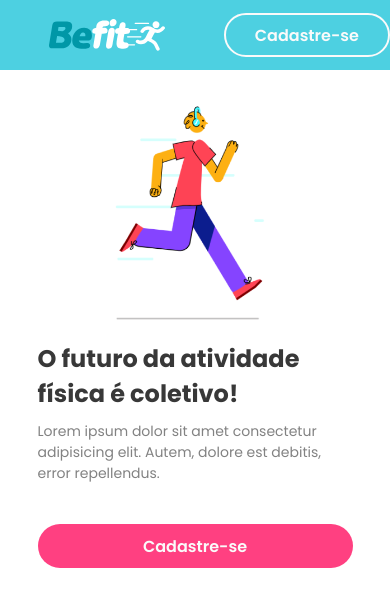
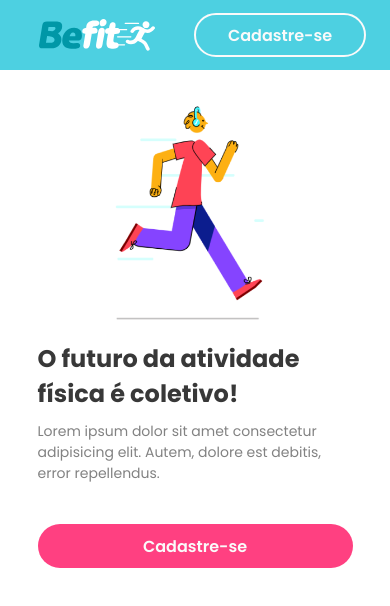
Before and after one commit to luisabfs/befit-web, a React (Create React App) app: page / in a window 390 px wide. Shown: the top 606 px of the page. Built offline with nearby package versions, Linux system fonts and the light colour scheme; the HTML template or start-up script is replaced by a standard one.

Commit message:
refactor: make navbar container responsive

```diff
--- a/src/components/navbar/styles.js
+++ b/src/components/navbar/styles.js
@@ -9,6 +9,18 @@ export const Container = styled.div`
   width: 100%;
   height: 70px;
   background-color: ${colors.primaryLight};
+
+  @media(max-width: 1080px) and (min-width: 904px) {
+    padding: 0 64px;
+  }
+
+  @media(max-width: 903.98px) and (min-width: 728px) {
+    padding: 0 48px;
+  }
+
+  @media(max-width: 551.98px) {
+    padding: 0 24px;
+  }
 `;
 
 export const Menu = styled.ul`
@@ -18,16 +30,8 @@ export const Menu = styled.ul`
   list-style: none;
   max-width: 1200px;
 
-  @media(max-width: 1080px) and (min-width: 904px) {
-    margin: 0 64px;
-  }
-
-  @media(max-width: 903.98px) and (min-width: 728px) {
-    margin: 0 48px;
-  }
-
   @media(max-width: 551.98px) {
-    margin: 0 24px;
+    padding: 0;
   }
 `;
 
@@ -42,7 +46,7 @@ export const Item = styled.li`
 
   &:first-child {
     margin-right: auto;
-    padding: 0 15px;
+    padding: 0px 15px;
   }
 
   @media(max-width: 727px) {
```
